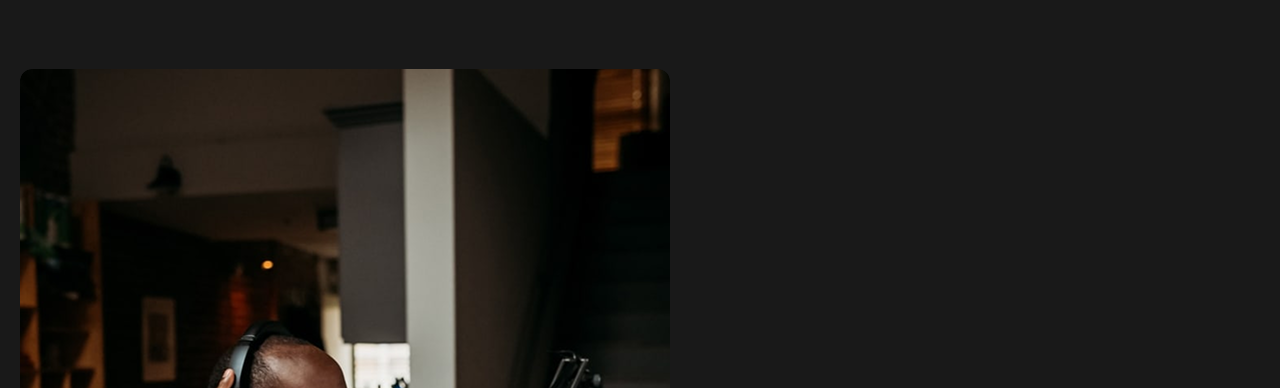
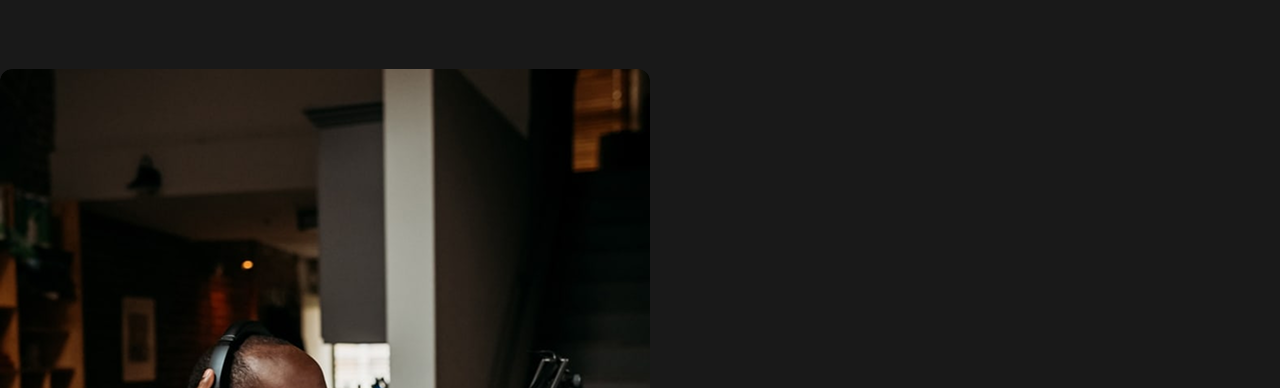
Before and after one commit to kirshmatvey/castaway-web, a plain HTML site: page index.html in a window 1280 px wide. Shown: the part 91-479 px from the top of the page. Drawn offline with Linux system fonts and the light colour scheme.

Commit message:
improved container

```diff
--- a/style.css
+++ b/style.css
@@ -25,7 +25,7 @@ a {
 
 .container {
     width: 100%;
-    margin: 0 20px;
+    margin: 0 auto;
     max-width: 1300px;
 }
 
@@ -72,8 +72,8 @@ li a {
     width: 100%;
     background: #191919;
     padding: 40px 0;
-    display: flex;
-    justify-content: center;
+    /*display: flex;*/
+    /*justify-content: center;*/
 }
 
 .hero-wrapper {
@@ -138,8 +138,8 @@ li a {
 .episode-section {
     background: #191919;
     height: auto;
-    display: flex;
-    justify-content: center;
+    /*display: flex;*/
+    /*justify-content: center;*/
     padding: 100px 0 160px;
 }
 
```
